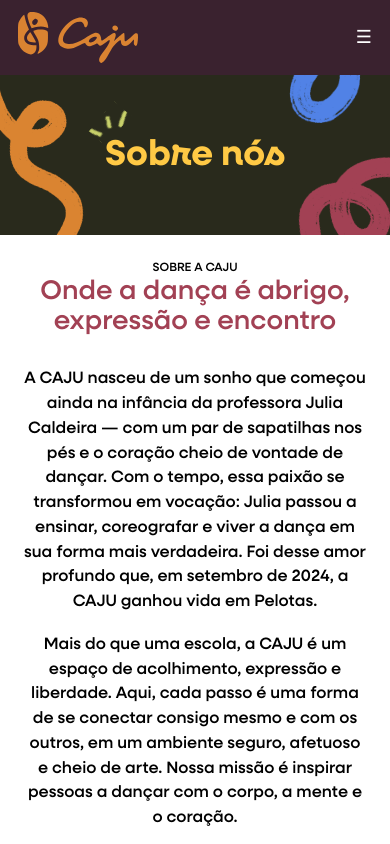
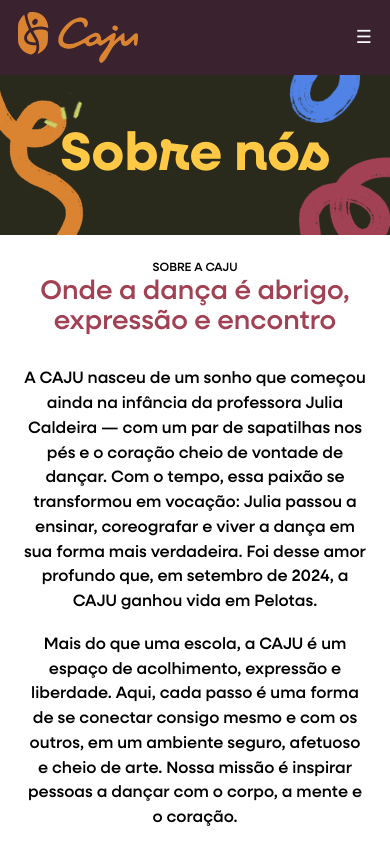
Before and after one commit to xgustavosz/cajunewlp, a Next.js app: page /sobre in a window 390 px wide. Shown: the top 844 px of the page. Built offline with nearby package versions, Linux system fonts and the light colour scheme.

Commit message:
:zap: update text size

```diff
--- a/src/components/PageTitle.tsx
+++ b/src/components/PageTitle.tsx
@@ -34,7 +34,7 @@ export default function PageTitle({ title }: PageTitleProps) {
                 height={304}
             />
 
-            <h1 className="relative font-cursiveBold text-5xl md:text-7xl text-[#FFC945]">
+            <h1 className="relative font-cursiveBold text-7xl text-[#FFC945]">
                 <Image
                     src="/caju-decoration.svg"
                     alt="Logo Caju"
```
